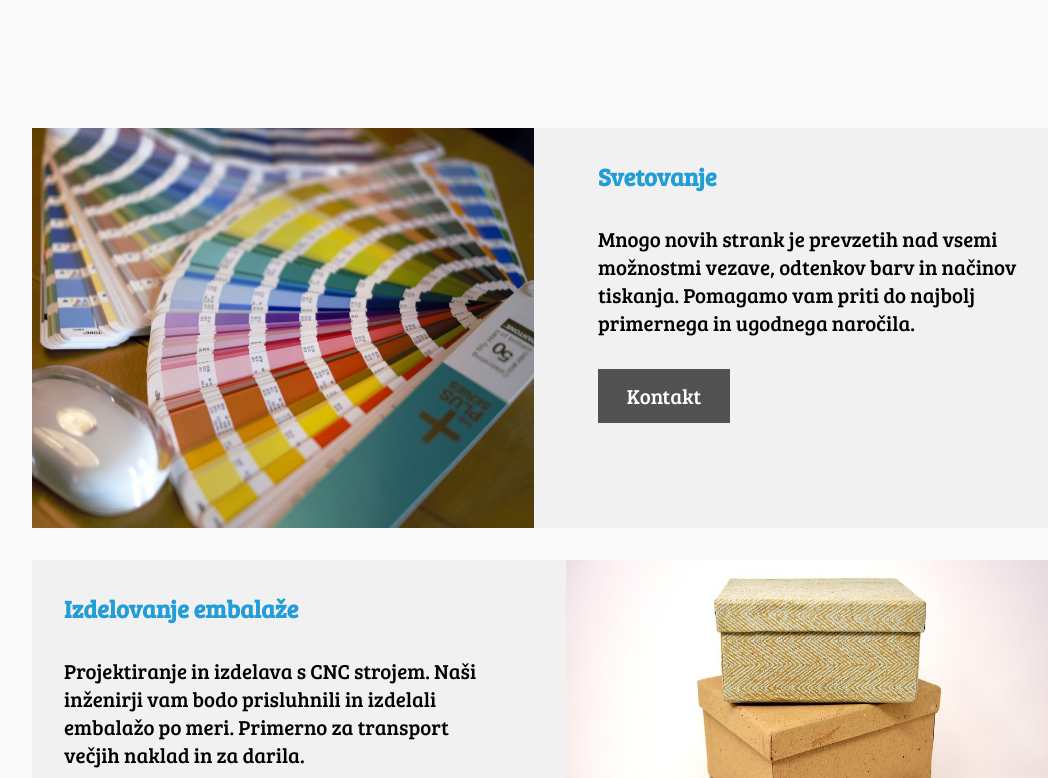
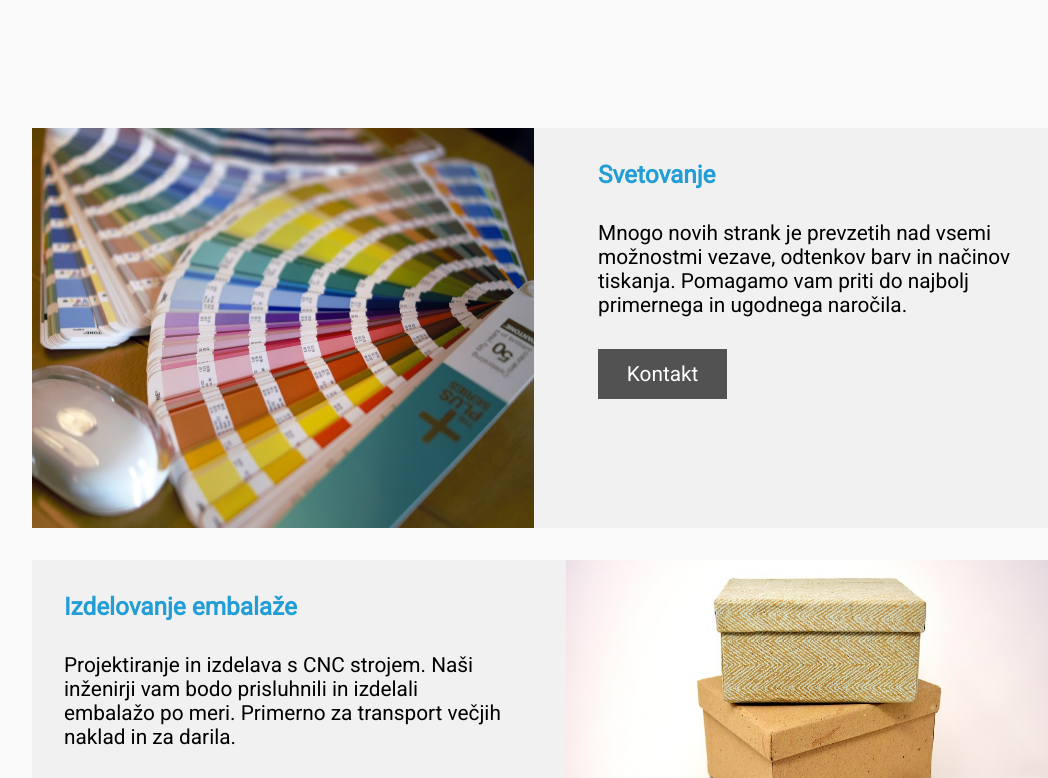
Before and after one commit to HyoMiYing/Grafika3000, a plain HTML site: page index.html in a window 1280 px wide. Shown: the part 312-1090 px from the top of the page, without its empty margins (90-1138 px from the left). Drawn offline with nearby package versions, Linux system fonts and the light colour scheme.

Commit message:
Updated font to Roboto

```diff
--- a/index.html
+++ b/index.html
@@ -4,7 +4,7 @@
         <meta charset="UTF-8">
         <meta name="viewport" content="width=device-width, initial-scale=1.0">
         <meta http-equiv="X-UA-Compatible" content="ie=edge">
-        <link href="https://fonts.googleapis.com/css?family=Bree+Serif&display=swap" rel="stylesheet">
+        <link href="https://fonts.googleapis.com/css?family=Roboto&display=swap" rel="stylesheet">
         <link rel="stylesheet" href="https://unpkg.com/aos@next/dist/aos.css" />
         <link rel="stylesheet" href="style.css">
         <title>Grafika 3000</title>
--- a/style.css
+++ b/style.css
@@ -5,7 +5,7 @@
 }
 
 body {
-    font-family: 'Bree Serif', sans-serif;
+    font-family: 'Roboto', sans-serif;
     font-size: 1.3rem;
     background: #f9f9f9;
 }
```
